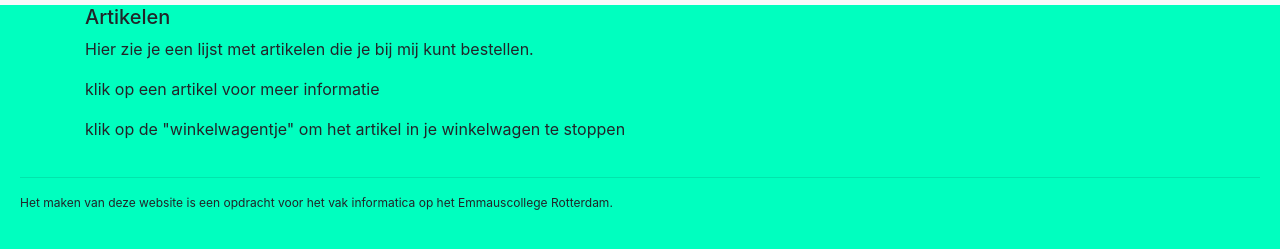
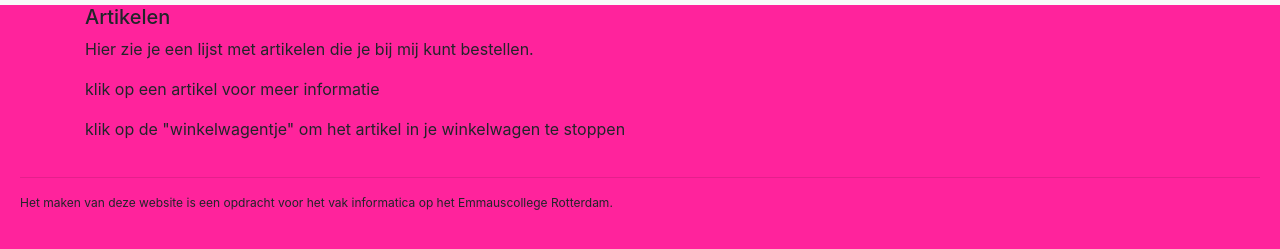
Before and after one commit to emmaus-5v/webshop-5vc-dirk-maurits-lars, a website: page web/index.html in a window 1280 px wide. Shown: the part 51-300 px from the top of the page. Drawn offline with nearby package versions, Linux system fonts and the light colour scheme; no server answers.

Commit message:
klaar mee 10 december

```diff
--- a/web/css/style.css
+++ b/web/css/style.css
@@ -74,5 +74,5 @@ footer {
   float: left;
 }
 
-body {background-color: rgb(0, 255, 191);
+body {background-color: rgba(255, 11, 145, 0.897);
 }
```
